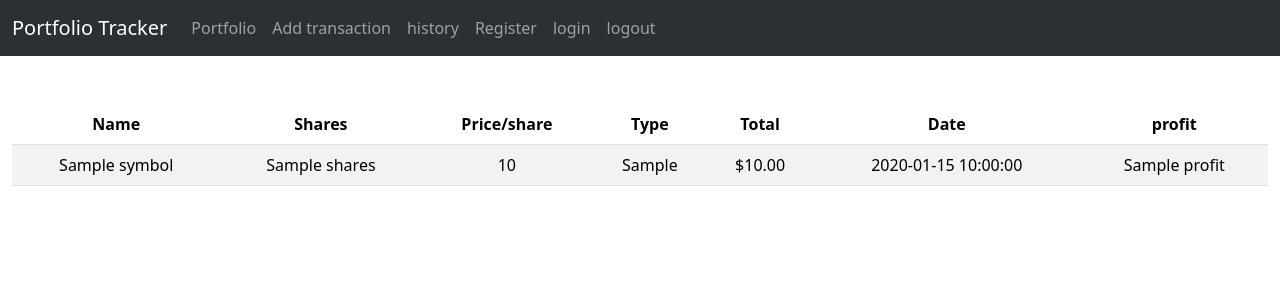
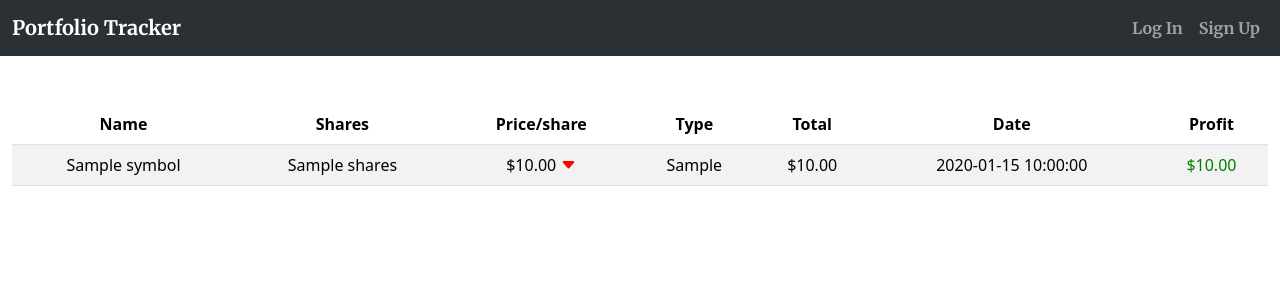
Before and after one commit to cr2551/cs50_final, a Flask app: template templates/history.html in a window 1280 px wide. Shown: the top 300 px of the page. Run offline with Flask 3, Linux system fonts and the light colour scheme; the template is opened without the code that fills it: most values are stand-ins (such as "Sample title", 1, 10 or a date in 2020); some libraries are stand-ins or nearby versions.

Commit message:
history table shows profit colot

```diff
--- a/app.py
+++ b/app.py
@@ -1,3 +1,5 @@
+import os
+
 from flask import Flask, session, request, render_template, redirect
 from flask_session import Session
 from werkzeug.security import check_password_hash, generate_password_hash
@@ -138,7 +140,7 @@ def logout():
 def portfolio():
     portfolio = get_portfolio(session['user_id'])
     print(portfolio)
-    return apology('todo')
+    return render_template('portfolio.html', portfolio=portfolio, page='portfolio')
 
 
 
@@ -185,8 +187,16 @@ def add():
                 if transaction_type == 'buy':
                     connection = sqlite3.connect('project.db')
                     cursor = connection.cursor()
-                    cursor.execute('INSERT INTO transactions (user_id, symbol, shares, price, transaction_type, transaction_date, total) VALUES (?, ?, ?, ?, ?, ?, ?)', (session['user_id'], symbol, shares, price, transaction_type, date, total))
-                    cursor.execute('INSERT INTO purchase_queue (user_id, symbol, quantity_left, price, total) VALUES (?, ?, ?, ?, ?)', (session['user_id'], symbol, shares, price, total))
+                    # insert purchase in transactions table and put its id in a variable
+                    transaction_id = db.execute('''INSERT INTO transactions
+                                                (user_id, symbol, shares, price, transaction_type, transaction_date, total)
+                                                VALUES (?, ?, ?, ?, ?, ?, ?)''',
+                                                session['user_id'], symbol, shares, price, transaction_type, date, total
+                                                )
+
+                    print(transaction_id, '--------------------------')
+                    # put the transaction_id also in the purchase queue table. It will allow us to identify those transactions that have been dequeued.
+                    cursor.execute('INSERT INTO purchase_queue (user_id, transaction_id, symbol, quantity_left, price, total) VALUES (?, ?, ?, ?, ?, ?)', (session['user_id'], transaction_id, symbol, shares, price, total))
                     connection.commit()
                     connection.close()
                 elif  transaction_type == 'sell':
@@ -195,29 +205,52 @@ def add():
                     # each object stored in the queue could be a row resulting from an sql select statement or just a dictionary containing
                     # the numbers of shares and the total price of the transaction, which we would obtain at first from a select statement
                     # this queue should be stored in its own table so that it is persistant in memory.
+                    rows = db.execute(
+                            '''
+                                SELECT transaction_id, purchase_id, symbol, price, quantity_left, proportional, total FROM purchase_queue
+                                WHERE user_id = ?
+                                AND symbol = ?
+                            '''
+                                , session['user_id'], symbol
+                        )
 
-                    # retrieve the item from the queue
-                    rows = db.execute(
-                                    '''
-                                      SELECT purchase_id, symbol, quantity_left, proportional, total FROM purchase_queue
-                                      WHERE user_id = ?
-                                      AND symbol = ?
-                                      '''
-                                      , session['user_id'], symbol)
-                    item = rows[0]
-                    # calculate profit from costSale - costPurchase
-                    sale_cost = price * shares
-                    purchase_cost = item['total']
-                    profit = sale_cost - purchase_cost
-                    print('profit is ', profit)
-                    if shares == item['quantity_left']:
-                        db.execute('INSERT INTO transactions (user_id, symbol, shares, price, transaction_type, transaction_date, profit, total) VALUES (?, ?, ?, ?, ?, ?, ?, ?)', session['user_id'], symbol, shares, price, transaction_type, date, profit, total)
-                        # then remove the row from the sale_queue, it has been dequeued
-                        db.execute('DELETE FROM purchase_queue WHERE purchase_id = ?', item['purchase_id'])
+                    profit = 0
+                    # copy shares variable because ww will modify it later.
+                    shares_sold = shares
+                    # retrieve item from queue, the for loop ensures we can keep retrieving items from the queue when we need to sell
+                    # more shares than we bought in the corresponding transaction
+                    for i in range(len(rows)):
 
-                    else:
-                        return apology('something went wrong')
+                         item = rows[i]
+                         old_price = item['price']
+                         shares = item['quantity_left'] - shares
+                         if shares == 0:
+                            profit += (price - old_price) * item['quantity_left']
+                            db.execute('DELETE FROM purchase_queue WHERE purchase_id = ?', item['purchase_id'])
+                            # mark the transaction as dequeued from transactions table
+                            db.execute('UPDATE transactions SET dequeued = 1 WHERE transaction_id = ?', item['transaction_id'])
+                            break
+
+                         elif shares > 0:
+                            #update
+                            profit += (price - old_price) * (item['quantity_left'] - shares)
+                            db.execute('''UPDATE purchase_queue SET quantity_left = ?, proportional = 1
+                                    WHERE purchase_id = ?''',shares, item['purchase_id'])
+                            break
+                         else:
+                            #delete
+                            db.execute('DELETE FROM purchase_queue WHERE purchase_id = ?', item['purchase_id'])
+                            # everytime we delete mark the transaction as dequeued in the transactions table
+                            db.execute('UPDATE transactions SET dequeued = 1 WHERE transaction_id = ?', item['transaction_id'])
+                            # flip the sign of the shares
+                            shares = -shares
+                            profit += (price - old_price) * (item['quantity_left'])
+
+                    what = db.execute('INSERT INTO transactions (user_id, symbol, shares, price, transaction_type, transaction_date, profit, total) VALUES (?, ?, ?, ?, ?, ?, ?, ?)', session['user_id'], symbol, shares_sold, price, transaction_type, date, profit, total)
+                    print('--------------------')
+                    print(what)
+                    print(type(what))
 
 
                 # update portfolio
-                return redirect('/')
+                return redirect('/history')
--- a/drop_tables.sql
+++ b/drop_tables.sql
@@ -1,3 +1,3 @@
 DROP TABLE transactions;
--- DROP TABLE purchase_queue;
--- DROP TABLE portfolios;
+DROP TABLE purchase_queue;
+DROP TABLE portfolios;
--- /dev/null
+++ b/package.json
@@ -0,0 +1,5 @@
+{
+  "dependencies": {
+    "bootstrap-icons": "^1.11.1"
+  }
+}
--- a/portfolio_table.sql
+++ b/portfolio_table.sql
@@ -1,3 +1,4 @@
+-- has nothing yet, probably not gonna use it
 CREATE TABLE portfolios
     (user_id,
     symbol VARCHAR(255) NOT NULL,
@@ -6,3 +7,4 @@ CREATE TABLE portfolios
     gain_loss NUMERIC NOT NULL,
     FOREIGN KEY(user_id) REFERENCES users(id)
     )
+;
--- a/purchase_queue.sql
+++ b/purchase_queue.sql
@@ -5,6 +5,7 @@
 CREATE TABLE purchase_queue
     (
         purchase_id INTEGER PRIMARY KEY AUTOINCREMENT NOT NULL UNIQUE ,
+        transaction_id INTEGER NOT NULL,
         user_id INTEGER NOT NULL,
         symbol VARCHAR(255) NOT NULL,
         quantity_left INTEGER NOT NULL,
@@ -12,5 +13,6 @@ CREATE TABLE purchase_queue
         total NUMERIC NOT NULL,
         proportional BOOLEAN DEFAULT 0, -- indicates whether we sold the same amount of shares as the corrresponding transaction
         FOREIGN KEY(user_id) REFERENCES users(id)
+        FOREIGN KEY(transaction_id) REFERENCES transactions(transaction_id)
     )
 ;
--- a/static/styles.css
+++ b/static/styles.css
@@ -1,3 +1,30 @@
+nav#mynav {
+    background-color: var(--bs-indigo);
+}
+
+a.navbar-brand,
+a.nav-link {
+    font-family: 'Merriweather', serif;
+}
+
+
 a:active {
-    color: red;
+    color: rgb(155, 155, 155);
 }
+
+@media screen and (max-width: 600px) {
+    form.form-control {
+        display: flex;
+        flex-direction: column;
+        gap: 1rem;
+        /* background-color: red; */
+    }
+}
+
+@media screen and (min-width:600px) {
+    select.form-select {
+        display: inline;
+        width: 10rem;
+    }
+
+}
--- a/templates/history.html
+++ b/templates/history.html
@@ -19,7 +19,7 @@
             <th scope="col">Type</th>
             <th scope="col">Total</th>
             <th scope="col">Date</th>
-            <th scope="col">profit</th>
+            <th scope="col">Profit</th>
             </tr>
         </thead>
                 <tbody>
@@ -27,14 +27,44 @@
                     <tr>
                     <td>{{transaction.symbol}}</td>
                     <td>{{transaction.shares}}</td>
-                    <td>{{transaction.price}}</td>
+                    <td>{{transaction.price | usd }} <i class="bi bi-caret-down-fill" style="color:red"></i></td>
                     <td>{{transaction.transaction_type}}</td>
                     <td>{{ (transaction.price * transaction.shares) | usd }}</td>
                     <td>{{transaction.transaction_date}}</td>
-                    <td>{{transaction.profit}}</td>
+                    {% if transaction.profit != None %}
+                    <td>
+                        <!-- <i class="bi bi-caret-down-fill "></i> -->
+                        <span class="profits">
+                            {{transaction.profit | usd}}
+                        </span>
+                    </td>
+                    {% else %}
+                    <td>
+                        {{transaction.profit }}</td>
+                        <!-- <i class="bi bi-caret-down-fill"></i> -->
+                    {% endif %}
                     </tr>
                     {% endfor %}
                 </tbody>
         </table>
     {% endif %}
+    <script>
+        let profits = document.querySelectorAll('.profits');
+        profits.forEach( (element) => {
+            // js does care about the emoy space inside tha element unlike html
+            // if you don't call trim it will read the inner string with new lines if it has them.
+            profit = element.innerHTML.trim();
+            // remove the $ symbol at the beginning
+            profit = profit.slice(1);
+            // convert into float to see if it is a gain or a loss
+            profit = parseFloat(profit);
+            if (profit < 0) {
+                element.style.color = 'red';
+            }
+            else {
+                element.style.color = 'green';
+            }
+
+        });
+    </script>
 {% endblock %}
--- a/templates/layout.html
+++ b/templates/layout.html
@@ -5,41 +5,55 @@
     <meta name="viewport" content="width=device-width, initial-scale=1.0">
     <title>Portfolio Tracker: {%block title%}{%endblock%}</title>
     <link href="https://cdn.jsdelivr.net/npm/bootstrap@5.3.2/dist/css/bootstrap.min.css" rel="stylesheet" integrity="sha384-T3c6CoIi6uLrA9TneNEoa7RxnatzjcDSCmG1MXxSR1GAsXEV/Dwwykc2MPK8M2HN" crossorigin="anonymous">
+    <!-- font-icons: -->
+        <link rel="stylesheet" href="https://cdn.jsdelivr.net/npm/bootstrap-icons@1.5.0/font/bootstrap-icons.css">
     <link rel="stylesheet" href="../static/styles.css">
     <link rel="apple-touch-icon" sizes="180x180" href="../static/apple-touch-icon.png">
 <link rel="icon" type="image/png" sizes="32x32" href="../static/favicon-32x32.png">
 <link rel="icon" type="image/png" sizes="16x16" href="../static/favicon-16x16.png">
 <link rel="manifest" href="../static/site.webmanifest">
+
+<link rel="preconnect" href="https://fonts.googleapis.com">
+<link rel="preconnect" href="https://fonts.gstatic.com" crossorigin>
+<link href="https://fonts.googleapis.com/css2?family=Merriweather:wght@700&display=swap" rel="stylesheet">
 </head>
 <body>
 
-    <nav class="navbar navbar-expand-lg bg-body-tertiary" data-bs-theme="dark">
+    <nav class="navbar navbar-expand-lg bg-body-tertiary" data-bs-theme="dark" >
     <div class="container-fluid">
         <a class="navbar-brand" href="/">Portfolio Tracker</a>
         <button class="navbar-toggler" type="button" data-bs-toggle="collapse" data-bs-target="#navbarSupportedContent" aria-controls="navbarSupportedContent" aria-expanded="false" aria-label="Toggle navigation">
         <span class="navbar-toggler-icon"></span>
         </button>
         <div class="collapse navbar-collapse" id="navbarSupportedContent">
+        {% if session['user_id'] %}
         <ul class="navbar-nav me-auto mb-2 mb-lg-0">
             <li class="nav-item">
             <a class="nav-link {% if page=='portfolio' %} active {% endif%}" href="/portfolio">Portfolio</a>
             </li>
             <li class="nav-item">
-            <a class="nav-link {% if page=='add' %} active {% endif%}" href="/add">Add transaction</a>
+            <a class="nav-link {% if page=='add' %} active {% endif%}" href="/add">Add Transaction</a>
             </li>
             <li class="nav-item">
-            <a class="nav-link {% if page=='history' %} active {% endif%}"  href="/history">history</a>
+            <a class="nav-link {% if page=='history' %} active {% endif%}"  href="/history">History</a>
             </li>
-            <li class="nav-item ">
-            <a class="nav-link {% if page=='register' %} active {% endif%}" href="/register">Register</a>
-            </li>
-            <li class="nav-item">
-            <a class="nav-link {% if page=='login' %} active {% endif%}" href="/login">login</a>
-            </li>
+        </ul>
+        <ul class="navbar-nav  mb-2 mb-lg-0">
             <li class="nav-item">
             <a class="nav-link {% if page=='logout' %} active {% endif%}" href="/logout" >logout</a>
             </li>
+
         </ul>
+        {% else %}
+        <ul class="navbar-nav ms-auto mb-2 mb-lg-0">
+            <li class="nav-item">
+            <a class="nav-link {% if page=='login' %} active {% endif%}" href="/login">Log In</a>
+            </li>
+            <li class="nav-item ">
+            <a class="nav-link {% if page=='register' %} active {% endif%}" href="/register">Sign Up</a>
+            </li>
+        </ul>
+        {% endif %}
         </div>
     </div>
     </nav>
--- a/transactions_table.sql
+++ b/transactions_table.sql
@@ -10,6 +10,7 @@ CREATE TABLE transactions
     comments TEXT,
     transaction_date DATE,
     profit NUMERIC DEFAULT NULL, -- only for sales
+    dequeued BOOLEAN DEFAULT 0, -- only for purchases
     FOREIGN KEY(user_id) REFERENCES users(id)
     )
     ;
```
Also changed, not shown: helpers.py (+12 -7 lines), iniailize_db.sql (added, +51 -0 lines), templates/add_transaction.html (+5 -4 lines), templates/portfolio.html (+21 -0 lines), package-lock.json (added), project.db, 5 other files.
